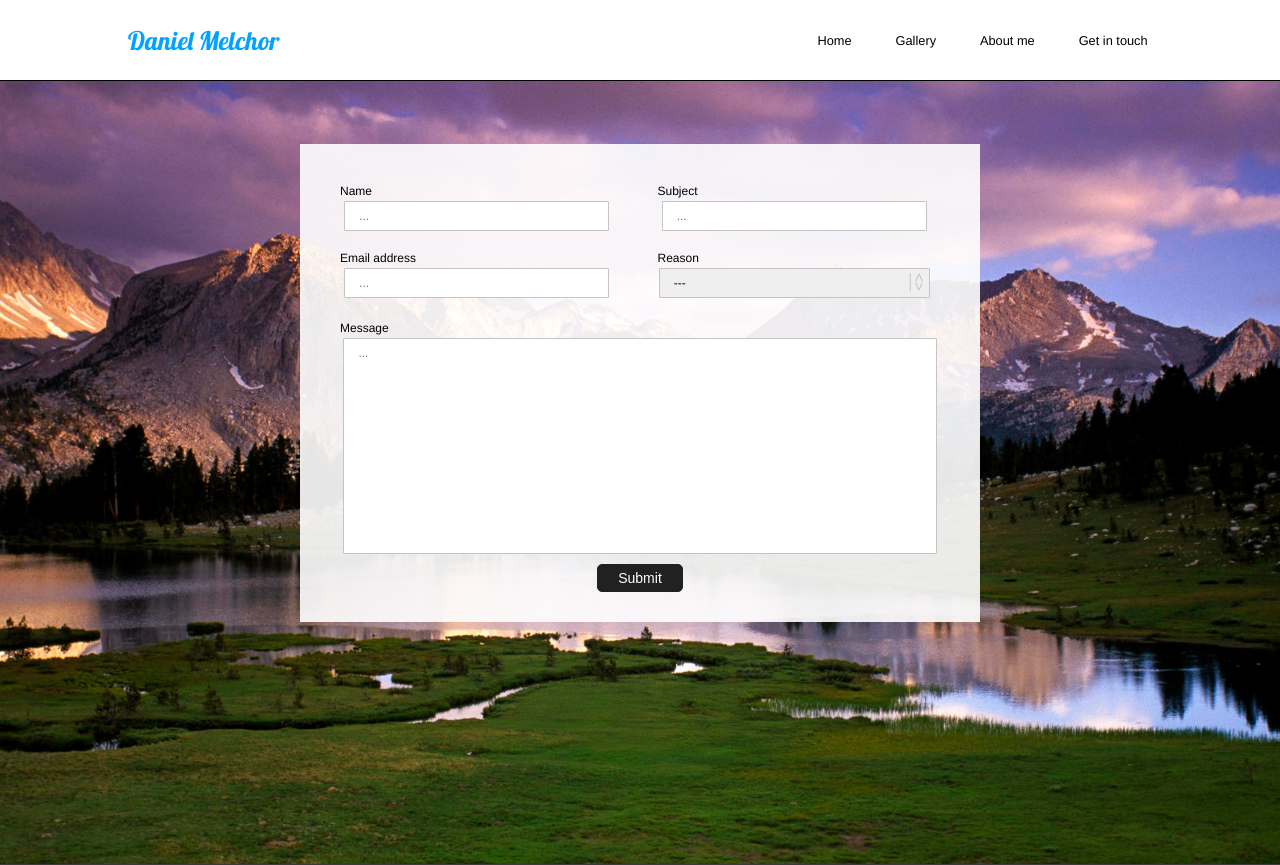
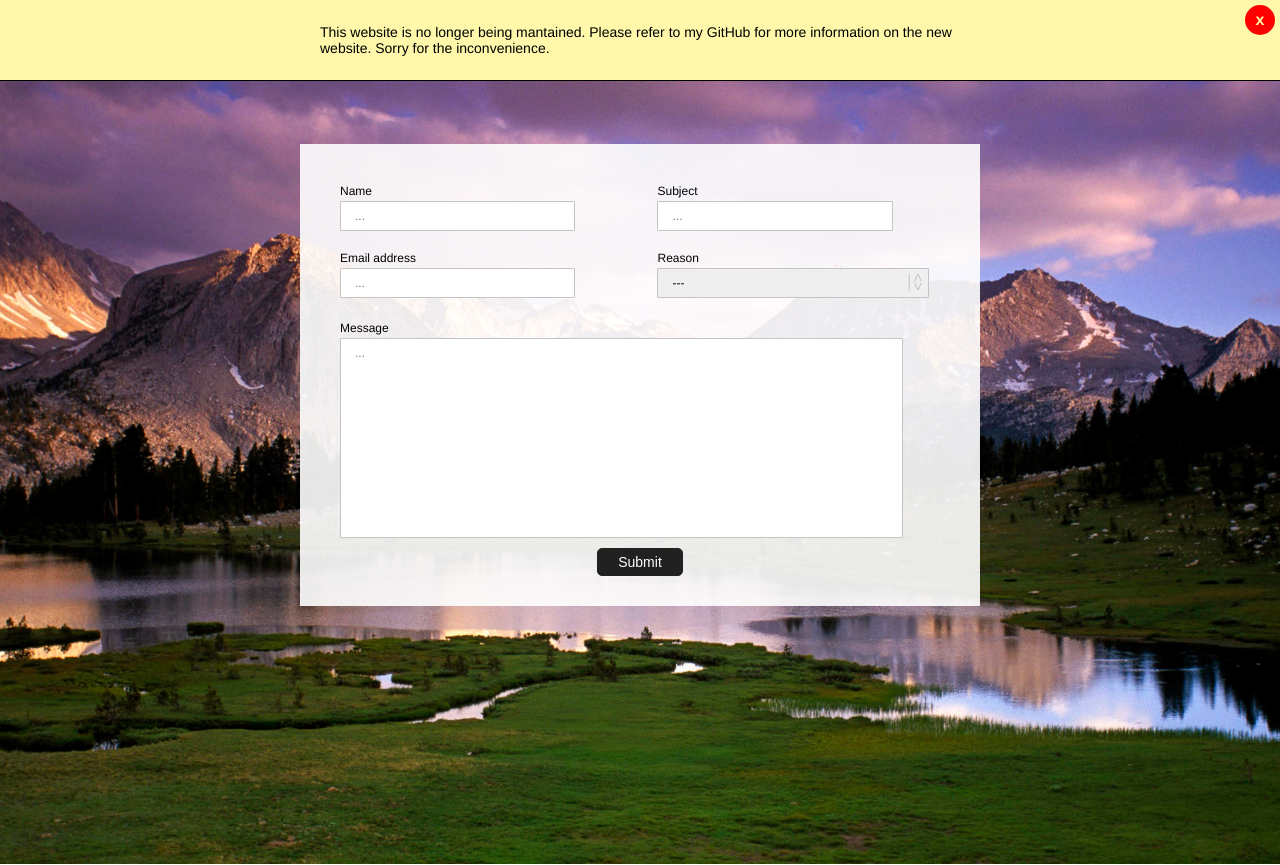
Before and after one commit to danimelchor/oldWeb, a PHP site: page /contact.php in a window 1280 px wide. Shown: the top 865 px of the page. Run offline with PHP 8.4, Linux system fonts and the light colour scheme; some libraries are stand-ins or nearby versions.

Commit message:
Add files via upload
Side website commit

```diff
--- a/css/stylesheet.css
+++ b/css/stylesheet.css
@@ -41,6 +41,38 @@ body {
   color: black;
   font-family: Helvetica;
   overflow-y: scroll; }
+
+  .warningDiv {
+    background-color: #fff7aa;
+    padding: 5vh;
+    box-sizing: border-box;
+    position: fixed;
+    z-index: 100;
+    height: 1vh;
+    width: 100vw;
+  }
+
+  .warningDiv p {
+    position: absolute;
+    top: 50%;
+    left: 50%;
+    transform: translate(-50%,-50%);
+  }
+
+  #warningDivClose {
+    position: absolute;
+    right: 5px;
+    top: 5px;
+    background-color: red;
+    color: #fff7aa;
+    font-weight: bold;
+    width: 30px;
+    font-size: 16px;
+    height: 30px;
+    border-radius: 100%;
+    line-height: 30px;
+    text-align: center;
+  }
 
 #wrapper {
   margin: 0 auto;
@@ -155,6 +187,11 @@ body {
   text-align: left;
   padding: 40px 60px;
   padding-left: 10%; }
+
+  .disabledLinks {
+    cursor: not-allowed;
+  }
+
   @media screen and (min-width: 1024px) {
     .header-menu-links-item {
       display: inline-block;
@@ -576,6 +613,7 @@ body {
   font-family: Helvetica;
   font-size: 12px;
   margin: 3px auto;
+  margin-left: 20px;
   width: 75%;
   border-radius: 1px; }
 
@@ -595,7 +633,8 @@ body {
 #contact-select-div {
   position: relative;
   width: 86.5%;
-  margin: 3px auto; }
+  margin: 3px auto;
+  margin-left: 20px; }
   #contact-select-div::after {
     content: "<>";
     position: absolute;
--- a/include/header.php
+++ b/include/header.php
@@ -1,4 +1,3 @@
-<!DOCTYPE html>
 <html>
   <header>
     <link rel="stylesheet" type="text/css" href="/css/stylesheet.css">
@@ -8,6 +7,10 @@
     <script type="text/javascript" src="/js/main.js" ></script>
   </header>
   <body>
+  <div class="warningDiv">
+    <p>This website is no longer being mantained. Please refer to my GitHub for more information on the new website. Sorry for the inconvenience.</p>
+    <div id="warningDivClose">x</div>
+  </div>
   <div id="wrapper">
     <div id="header-menu">
       <p id="header-menu-title" >Daniel Melchor</p>
@@ -16,8 +19,8 @@
       </div>
       <ul class="header-menu-links">
         <a href="/"><li class="header-menu-links-item" >Home</li></a>
-        <a href="/gallery/"><li class="header-menu-links-item" >Gallery</li></a>
-        <a href="/about/"><li class="header-menu-links-item" >About me</li></a>
-        <a href="/contact/"><li class="header-menu-links-item" id="header-menu-links-contact" >Get in touch</li></a>
+        <li class="disabledLinks header-menu-links-item" >Gallery</li>
+        <li class="disabledLinks header-menu-links-item" >About me</li>
+        <a href="/contact.php/"><li class="header-menu-links-item" id="header-menu-links-contact" >Get in touch</li></a>
       </ul>
     </div>
--- a/js/main.js
+++ b/js/main.js
@@ -74,4 +74,8 @@ $(document).ready(function() {
       $(this).children('.home-lib-examples-description').removeClass('home-lib-examples-descr--open',300);
     }
   });
+
+  $('#warningDivClose').click(function() {
+    $('.warningDiv').hide();
+  });
 });
--- a/scss/stylesheet.scss
+++ b/scss/stylesheet.scss
@@ -60,6 +60,26 @@ $break-s : 768px;
 }
 ::-moz-selection {
   background: $bcolor4;
+}
+
+.warningDiv {
+  background-color: yellow;
+  padding: 10vw;
+  position: absolute;
+  z-index: 100;
+  height: 10vh;
+  width: 100vw;
+  text-align: center;
+}
+
+.warningDivClose {
+  position: absolute;
+  right: 5;
+  top: 5;
+  background-color: red;
+  font-weight: bold;
+  width: 10px;
+  height: 10px;
 }
 
 body {
```
